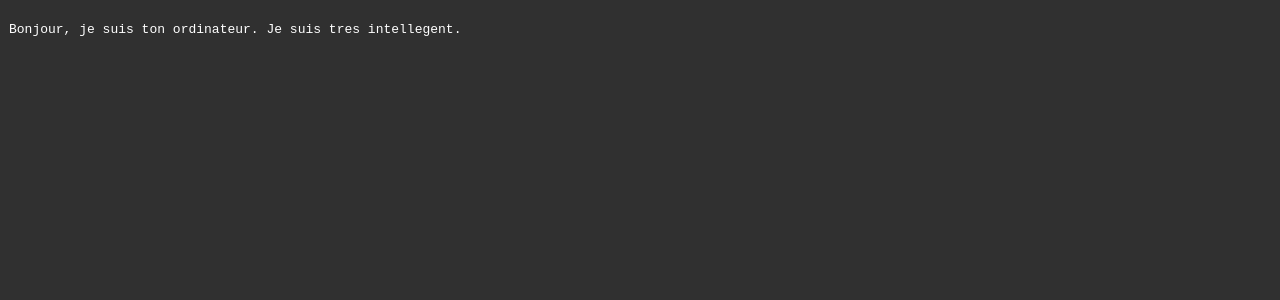
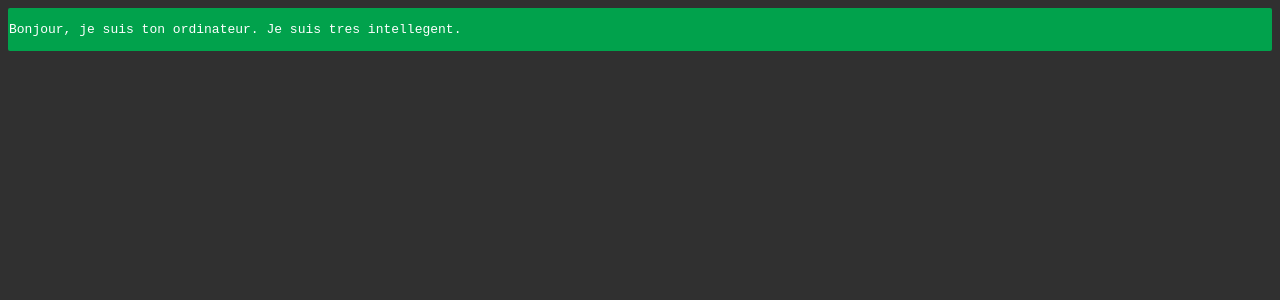
Before and after one commit to rrcoder0167/lets-assist, a Next.js app: page / in a window 1280 px wide. Shown: the top 300 px of the page. Built offline with nearby package versions, Linux system fonts and the light colour scheme.

Commit message:
Update style

```diff
--- a/app/globals.css
+++ b/app/globals.css
@@ -1,6 +1,7 @@
 :root {
     --dark-theme-box-fill: #01A24C;
     --dark-theme-bckg: #303030;
+    --dark-theme-text-color: #FFFFFF;
 }
 
 body {
@@ -8,11 +9,12 @@ body {
 }
 
 .text-box {
-    background-color: var(--dark-theme-box-box-fill);
+    background-color: var(--dark-theme-box-fill);
     text-align: justify;
-    color: white;
+    color: var(--dark-theme-text-color);
     font-family: monospace;
-    border-radius: 11px;
+    border-radius: 2px;
+    outline: none;
 
     padding-top: 1px;
     padding-left: 1px;
```
